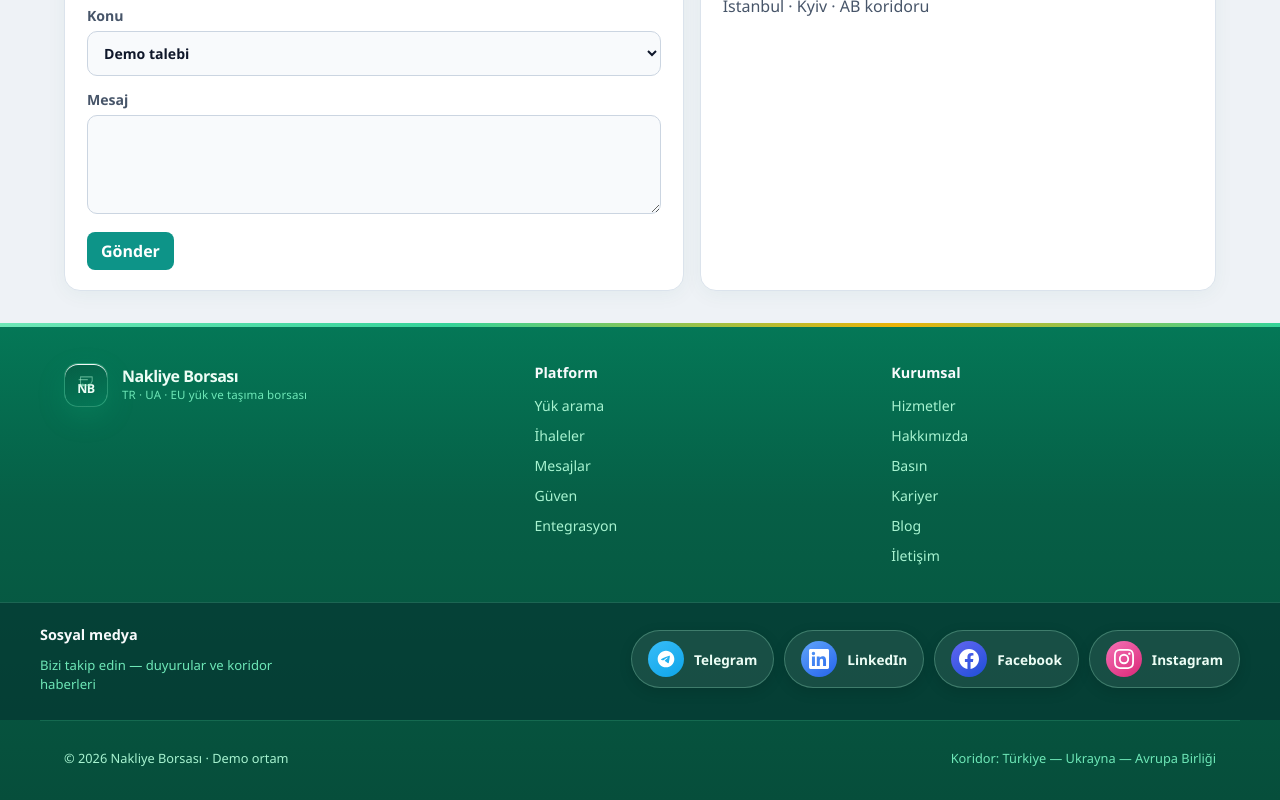
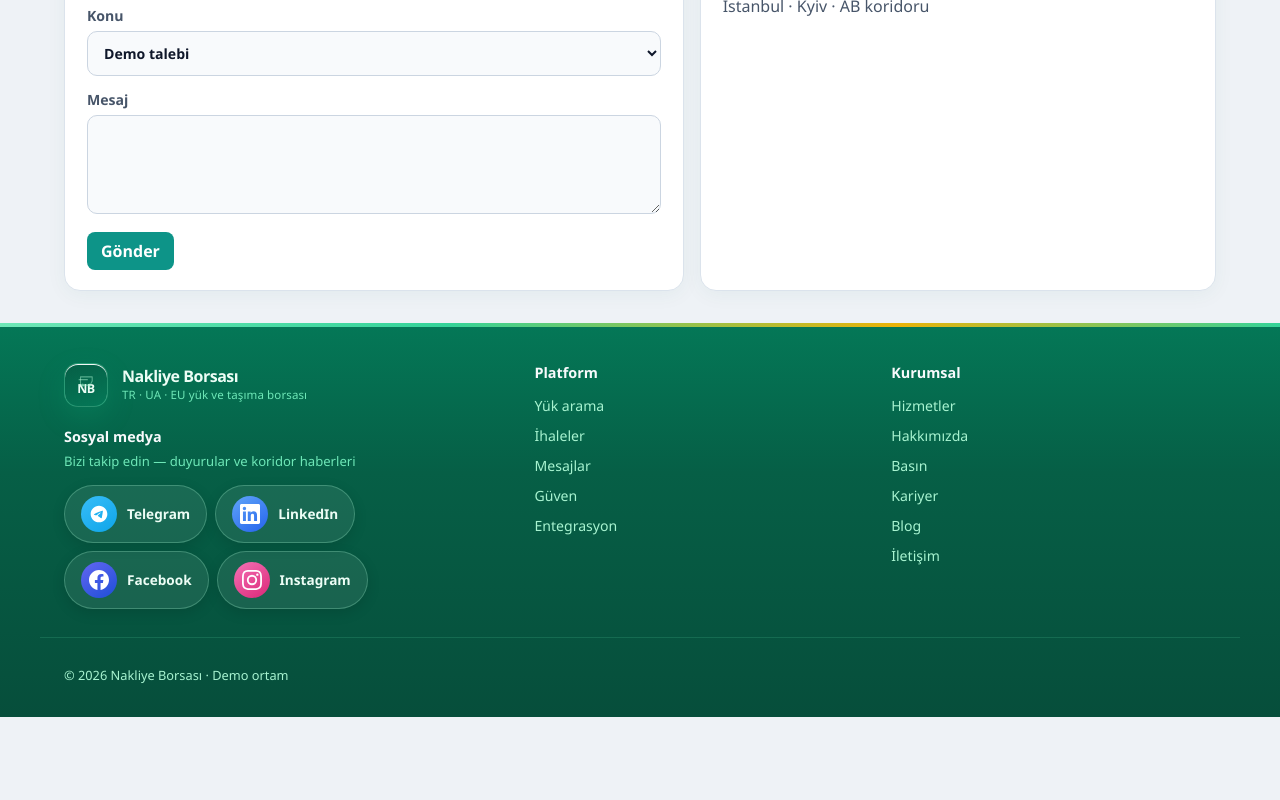
Before and after one commit to kutluhanakinci8-ux/nakliyeborsasi, a Next.js app in the folder apps/web/: page /iletisim in a window 1280 px wide. Shown: the part 520-1320 px from the top of the page. After the commit the page ends 1237 px from the top, so only its background shows below. Built offline with nearby package versions, Linux system fonts and the light colour scheme.

Commit message:
style(web): sosyal medya marka kolonunda, koridor satırı kaldırıldı
Co-authored-by: kutluhanakinci8-ux <kutluhanakinci8-ux@users.noreply.github.com>

```diff
--- a/apps/web/src/app/globals.css
+++ b/apps/web/src/app/globals.css
@@ -589,8 +589,30 @@ a {
 
 .site-footer-brand {
   display: flex;
-  gap: 12px;
+  flex-direction: column;
+  gap: 0;
   align-items: flex-start;
+}
+
+.site-footer-brand-social {
+  margin-top: 20px;
+  width: 100%;
+  max-width: 420px;
+}
+
+.site-footer-brand-social .site-footer-heading {
+  margin-bottom: 6px;
+}
+
+.site-footer-social-lead {
+  margin: 0 0 14px;
+  font-size: 0.82rem;
+  color: #6ee7b7;
+  line-height: 1.45;
+}
+
+.site-footer-brand-social .social-media-row {
+  justify-content: flex-start;
 }
 
 .site-footer-title {
@@ -639,41 +661,11 @@ a {
   color: #fef08a;
 }
 
-.site-footer-social-band {
-  border-top: 1px solid rgba(110, 231, 183, 0.22);
-  background: rgba(4, 47, 46, 0.55);
-  padding: 22px 24px 26px;
-}
-
-.site-footer-social-band-inner {
-  max-width: 1200px;
-  margin: 0 auto;
-  display: flex;
-  align-items: center;
-  justify-content: space-between;
-  gap: 20px;
-  flex-wrap: wrap;
-}
-
-.site-footer-social-intro {
-  min-width: 200px;
-}
-
-.site-footer-social-lead {
-  margin: 6px 0 0;
-  font-size: 0.82rem;
-  color: #6ee7b7;
-  max-width: 280px;
-  line-height: 1.45;
-}
-
 .social-media-row {
   display: flex;
   flex-wrap: wrap;
   align-items: center;
-  justify-content: flex-end;
-  gap: 10px;
-  flex: 1;
+  gap: 8px;
 }
 
 .social-media-chip {
@@ -756,10 +748,6 @@ a {
   border-top: 1px solid rgba(110, 231, 183, 0.15);
   padding-top: 16px;
   padding-bottom: 20px;
-  display: flex;
-  justify-content: space-between;
-  flex-wrap: wrap;
-  gap: 8px;
   font-size: 0.8rem;
   color: #a7f3d0;
 }
--- a/apps/web/src/components/SiteFooter.tsx
+++ b/apps/web/src/components/SiteFooter.tsx
@@ -15,6 +15,13 @@ export function SiteFooter() {
             variant="footer"
             tagline="TR · UA · EU yük ve taşıma borsası"
           />
+          <div className="site-footer-brand-social">
+            <p className="site-footer-heading">Sosyal medya</p>
+            <p className="site-footer-social-lead">
+              Bizi takip edin — duyurular ve koridor haberleri
+            </p>
+            <SocialMediaLinks />
+          </div>
         </div>
         <div className="site-footer-col">
           <p className="site-footer-heading">Platform</p>
@@ -37,20 +44,8 @@ export function SiteFooter() {
           </ul>
         </div>
       </div>
-      <div className="site-footer-social-band">
-        <div className="site-footer-social-band-inner">
-          <div className="site-footer-social-intro">
-            <p className="site-footer-heading">Sosyal medya</p>
-            <p className="site-footer-social-lead">
-              Bizi takip edin — duyurular ve koridor haberleri
-            </p>
-          </div>
-          <SocialMediaLinks />
-        </div>
-      </div>
       <div className="site-footer-bottom">
         <p>© {new Date().getFullYear()} Nakliye Borsası · Demo ortam</p>
-        <p className="site-footer-muted">Koridor: Türkiye — Ukrayna — Avrupa Birliği</p>
       </div>
     </footer>
   );
```
